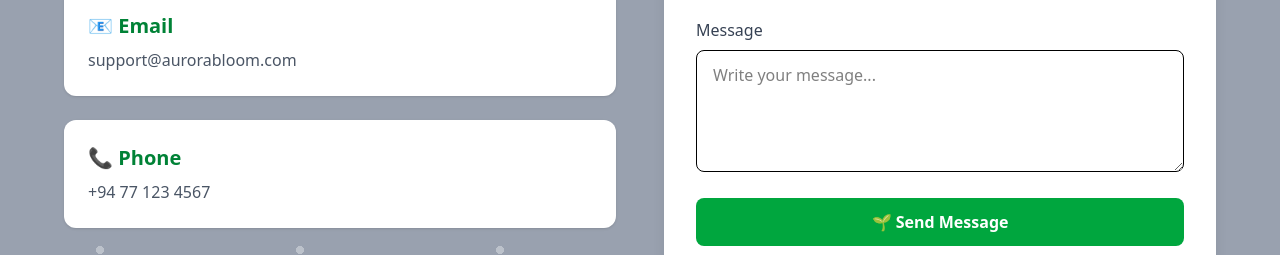
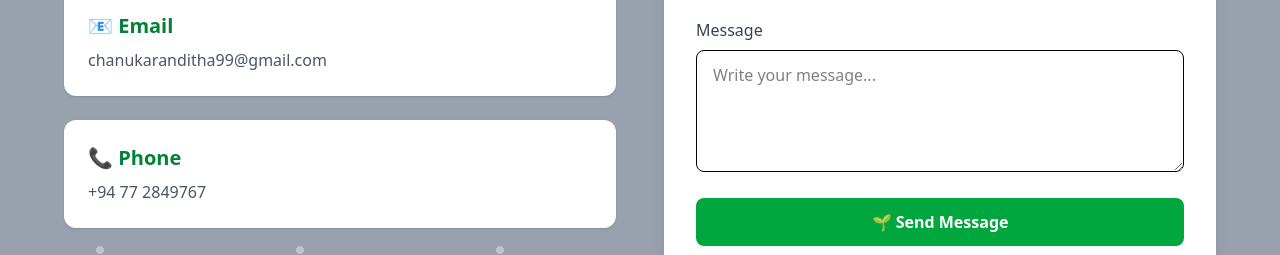
Before and after one commit to Chanuka999/lumera, a React app in the folder frontend/: page /contact in a window 1280 px wide. Shown: the part 474-729 px from the top of the page. Built offline with nearby package versions, Linux system fonts and the light colour scheme; no server answers; the HTML template or start-up script is replaced by a standard one.

Commit message:
update contact information in Contact component

```diff
--- a/frontend/src/pages/Contact.jsx
+++ b/frontend/src/pages/Contact.jsx
@@ -32,14 +32,14 @@ const Contact = () => {
               <h3 className="text-xl font-semibold text-green-700 mb-2">
                 📧 Email
               </h3>
-              <p className="text-gray-600">support@aurorabloom.com</p>
+              <p className="text-gray-600">chanukaranditha99@gmail.com</p>
             </div>
 
             <div className="bg-white p-6 rounded-xl shadow animate-float">
               <h3 className="text-xl font-semibold text-green-700 mb-2">
                 📞 Phone
               </h3>
-              <p className="text-gray-600">+94 77 123 4567</p>
+              <p className="text-gray-600">+94 77 2849767</p>
             </div>
           </div>
 
```
